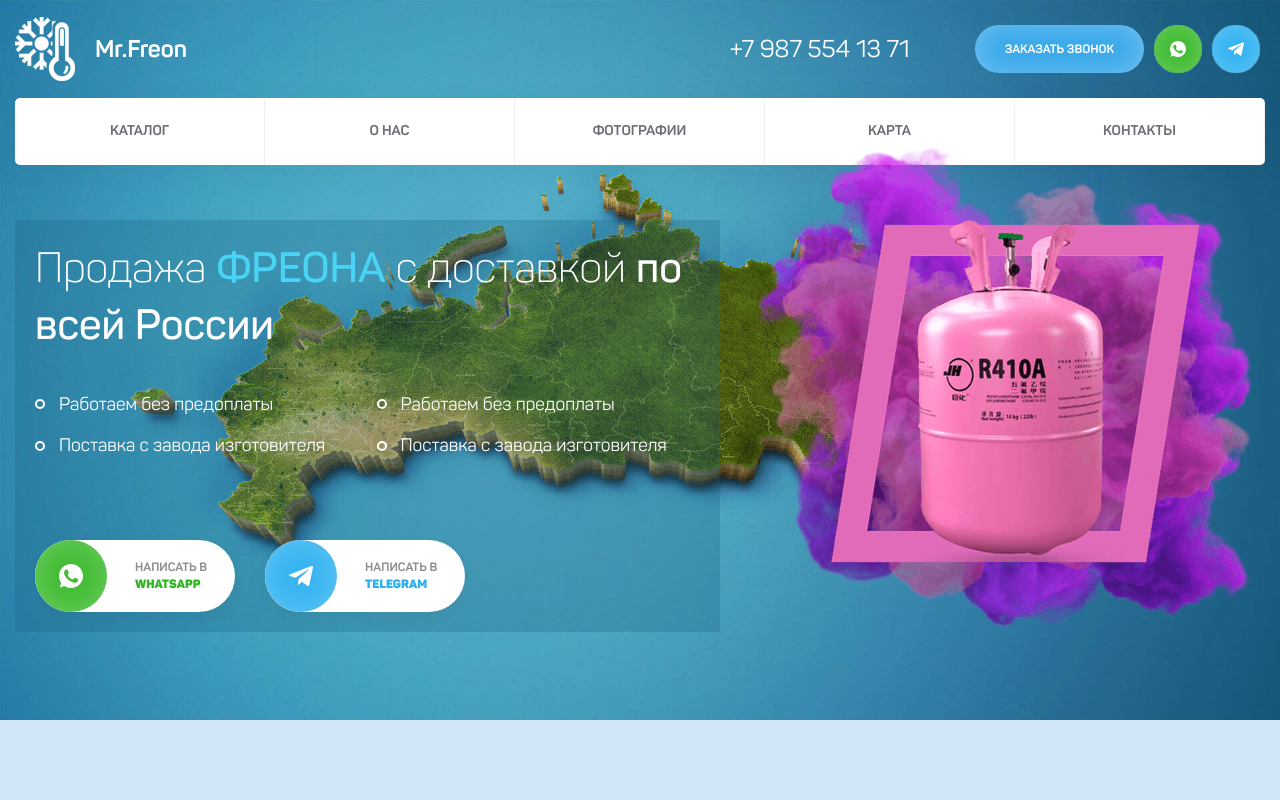
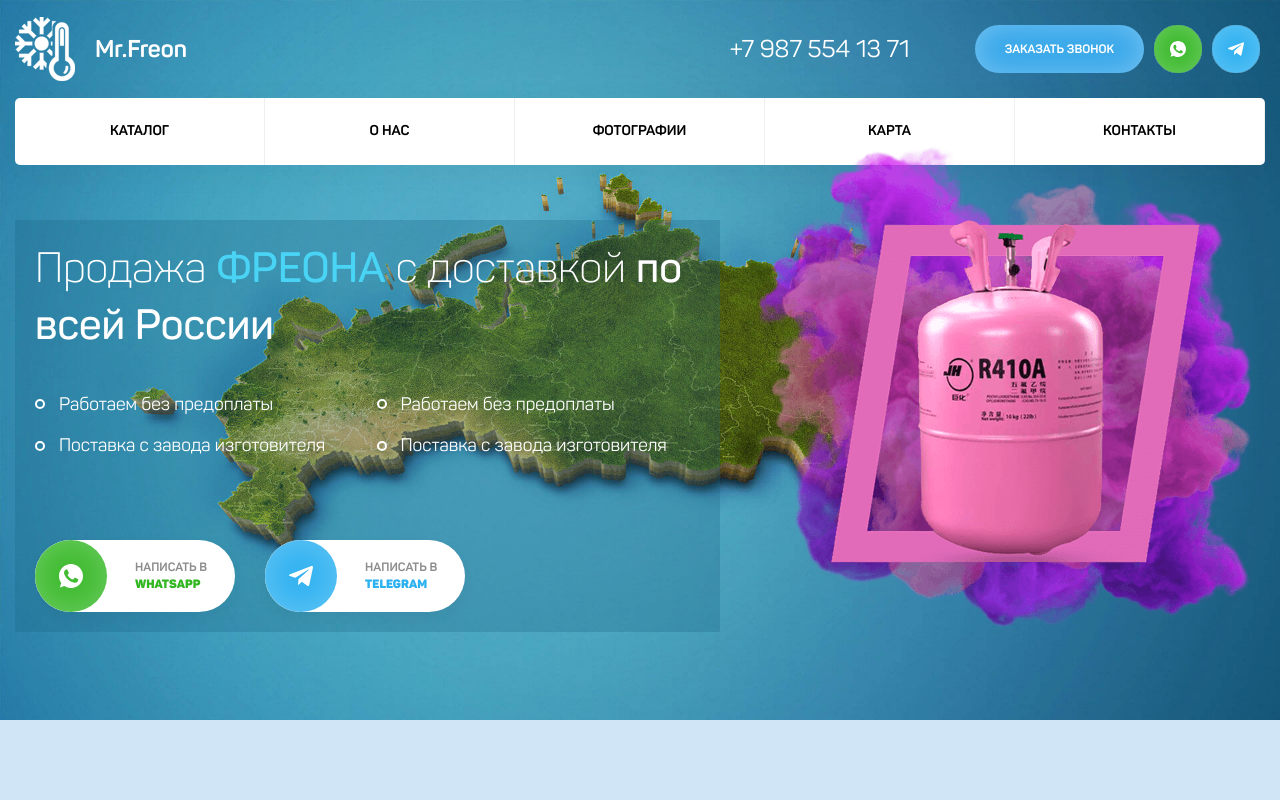
Before and after one commit to MAHb9KME/freon, a plain HTML site: page index.html in a window 1280 px wide. Shown: the top 800 px of the page. Drawn offline with Linux system fonts and the light colour scheme.

Commit message:
Update style.css

```diff
--- a/style.css
+++ b/style.css
@@ -446,7 +446,7 @@ header nav ul, header nav ul li {
     width: 100%;
 }
 header nav a {
-    color: #6C6E74;
+    color: #000;
     font-weight: 700;
     font-size: 14px;
     line-height: 120%;
```
